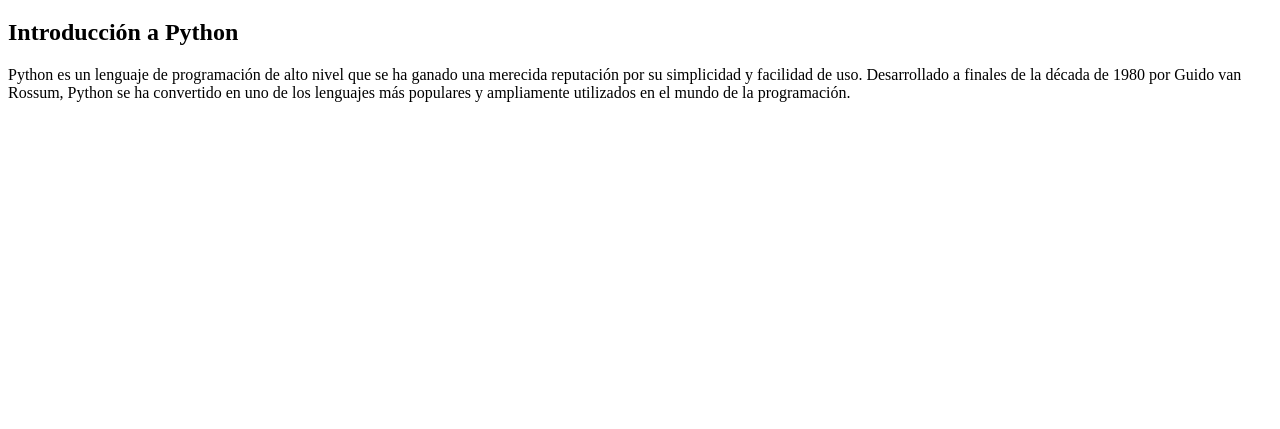
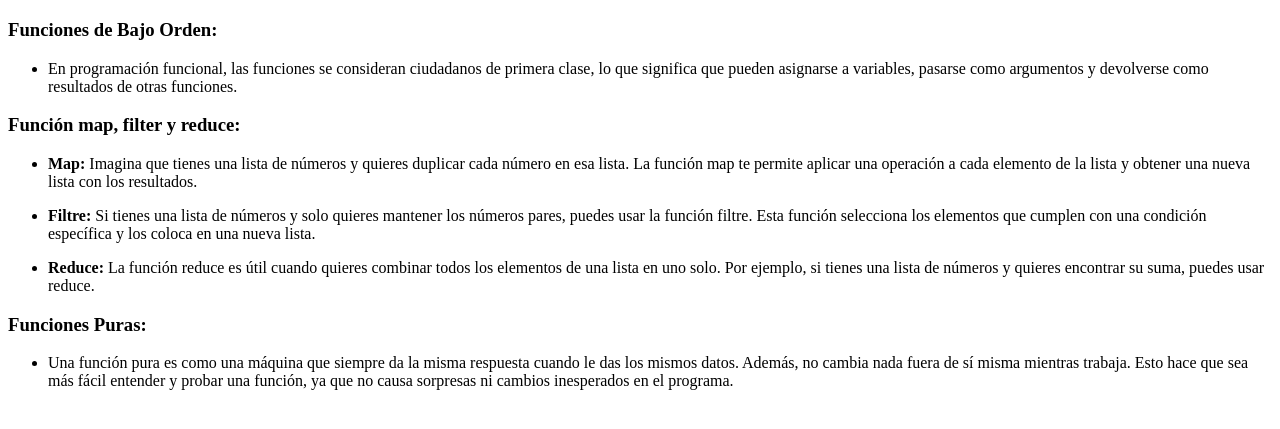
Before and after one commit to marymi8108/pagina-web, a plain HTML site: page unidad1.html in a window 1280 px wide. Shown: the part 61-490 px from the top of the page. Drawn offline with Linux system fonts and the light colour scheme.

Commit message:
Update unidad1.html

```diff
--- a/unidad1.html
+++ b/unidad1.html
@@ -7,10 +7,31 @@
 </head>
 <body>
 <h1 style="text-align: center">Unidad 1</h1>
-<h2>Introducción a Python</h2>
-<p>Python es un lenguaje de programación de alto nivel que se ha ganado una merecida reputación por su simplicidad y
-    facilidad de uso. Desarrollado a finales de la década de 1980 por Guido van Rossum, Python se ha convertido en uno
-    de los lenguajes más populares y ampliamente utilizados en el mundo de la programación.</p>
+
+<h3>Funciones de Bajo Orden:</h3>
+<ul>
+  <li> <span>En programación funcional, las funciones se consideran ciudadanos de primera clase, lo que significa que pueden
+    asignarse a variables, pasarse como argumentos y devolverse como resultados de otras funciones.</p>
+</ul>
+
+<h3>Función map, filter y reduce:</h3>
+<ul>
+  <li> <span><b>Map:</b> Imagina que tienes una lista de números y quieres duplicar cada número en esa lista. La función map
+    te permite aplicar una operación a cada elemento de la lista y obtener una nueva lista con los resultados.</p>
+
+  <li> <span><b>Filtre:</b> Si tienes una lista de números y solo quieres mantener los números pares, puedes usar la función filtre.
+    Esta función selecciona los elementos que cumplen con una condición específica y los coloca en una nueva lista.</p>
+
+  <li> <span><b>Reduce:</b> La función reduce es útil cuando quieres combinar todos los elementos de una lista en uno solo.
+    Por ejemplo, si tienes una lista de números y quieres encontrar su suma, puedes usar reduce.</p>
+</ul>
+
+<h3>Funciones Puras:</h3>
+<ul>
+  <li> <span>Una función pura es como una máquina que siempre da la misma respuesta cuando le das los mismos datos.
+    Además, no cambia nada fuera de sí misma mientras trabaja. Esto hace que sea más fácil entender y probar una función,
+    ya que no causa sorpresas ni cambios inesperados en el programa.</p>
+</ul>
 
 </body>
 </html>
```
